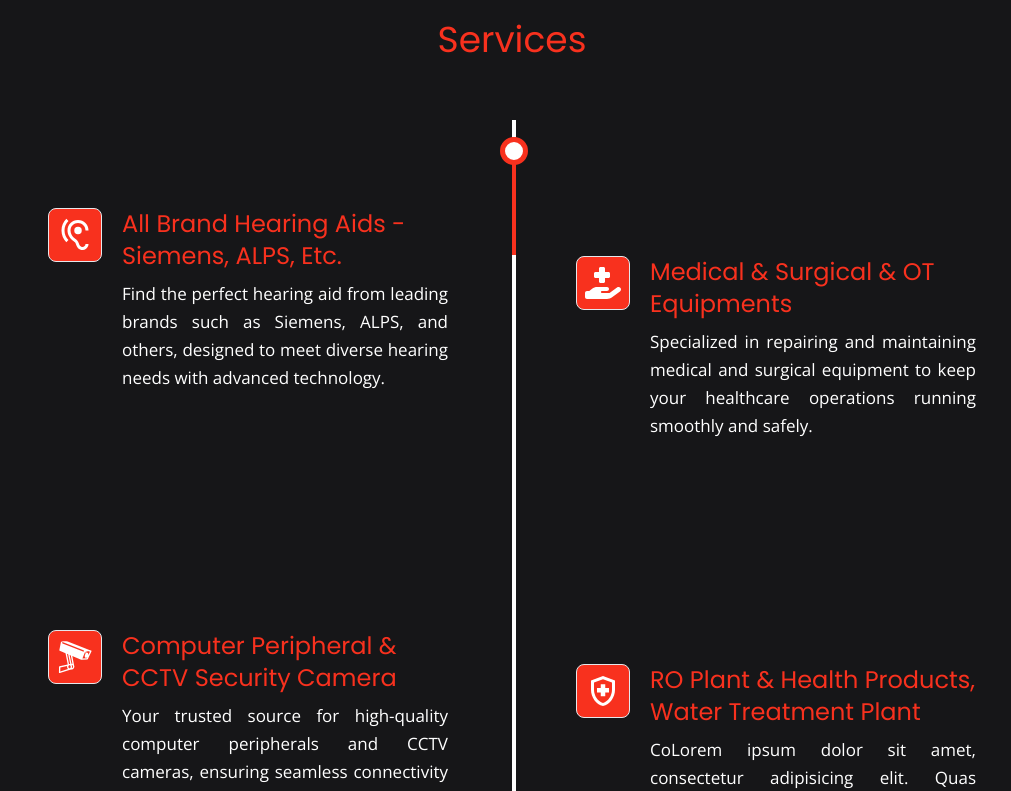
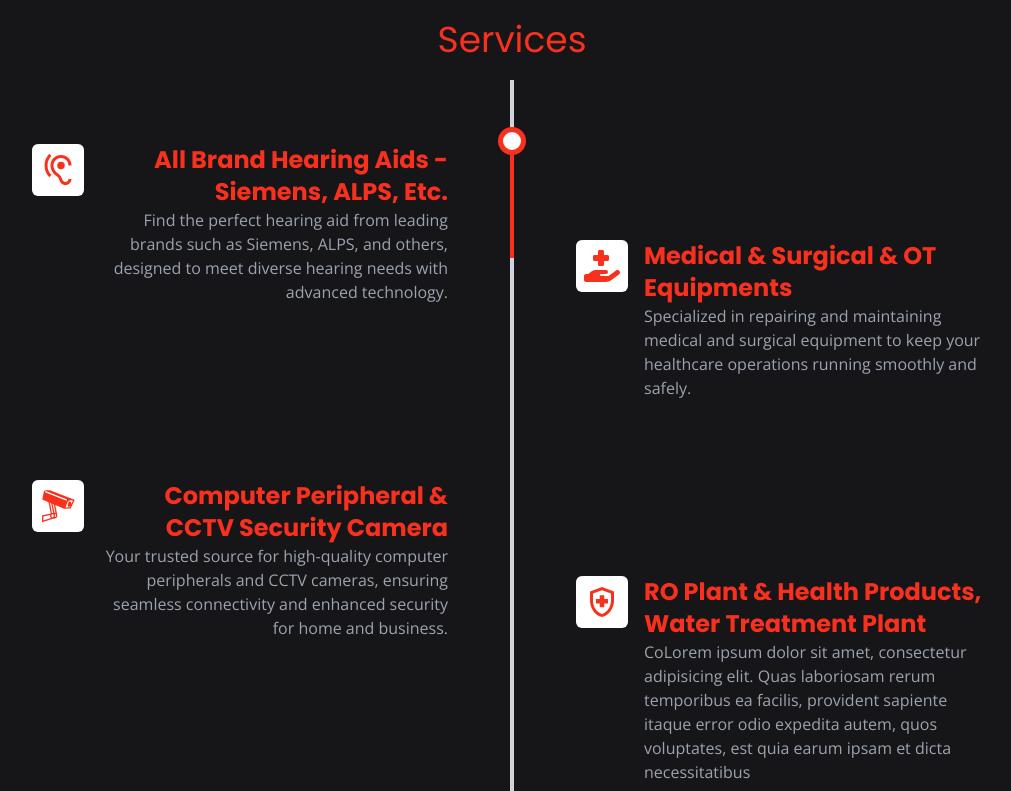
Before and after one commit to Veena55/htpsystem, a React (Vite) app: page / in a window 1280 px wide. Shown: the part 1600-2391 px from the top of the page, without its empty margins (128-1139 px from the left). Built offline with nearby package versions, Linux system fonts and the light colour scheme.

Commit message:
added services

```diff
--- a/src/components/Services.jsx
+++ b/src/components/Services.jsx
@@ -125,7 +125,7 @@ export const Services = () => {
     return (
         <div className='bg-theme1 text-center p-5 lg:pt-10 lg:pb-32 lg:px-32 overflow-y-hidden' id='services'>
             <h2 className='text-4xl text-htpSystem font-medium'>Services</h2>
-            <div className="relative min-h-screen my-5" ref={service}>
+            {/* <div className="relative min-h-screen my-5" ref={service}>
                 <div className='w-1 min-h-screen bg-white absolute left-0 lg:left-1/2 lg:right-1/2 bottom-0 top-10'></div>
                 <div className='w-1 bg-htpSystem absolute left-0 lg:left-1/2 lg:right-1/2 top-10 h-0' ref={activeBar}></div>
                 <div className='w-7 h-7 z-20 bg-white rounded-full absolute left-0 lg:left-1/2 -translate-x-3 lg:right-1/2 bottom-0 top-10 border-theme2 border-[5px]'
@@ -137,7 +137,45 @@ export const Services = () => {
                         )
                     })}
                 </div>
+            </div> */}
+            <div className="relative min-h-screen my-5 flex justify-center items-start" ref={service}>
+                {/* Background bar */}
+                <div className="w-1 min-h-full bg-gray-300 absolute left-1/2 transform -translate-x-1/2"></div>
+
+                {/* Animated bar */}
+                <div
+                    className="w-1 bg-htpSystem absolute left-1/2 transform -translate-x-1/2 top-10 h-0"
+                    ref={activeBar}
+                ></div>
+
+                {/* Pointer */}
+                <div
+                    className="w-7 h-7 z-20 bg-white rounded-full absolute left-1/2 transform -translate-x-1/2 border-htpSystem border-[5px]"
+                    ref={pointer}
+                ></div>
+
+                {/* Service Cards */}
+                <div className="grid lg:grid-cols-2 gap-y-20 lg:gap-x-32 px-8 py-16 w-full">
+                    {serviceList.map((item, index) => (
+                        <div
+                            key={index}
+                            className={`flex items-start space-x-4 ${item.gap} ${index % 2 === 0 ? "text-right" : "text-left"
+                                }`}
+                        >
+                            <div className="text-htpSystem bg-white p-2 rounded-md">{item.logo}</div>
+                            <div>
+                                <h3 className="text-xl lg:text-2xl font-bold text-htpSystem">
+                                    {item.title}
+                                </h3>
+                                <p className="text-sm lg:text-base text-gray-400">
+                                    {item.content}
+                                </p>
+                            </div>
+                        </div>
+                    ))}
+                </div>
             </div>
+
         </div>
     )
 }
```
